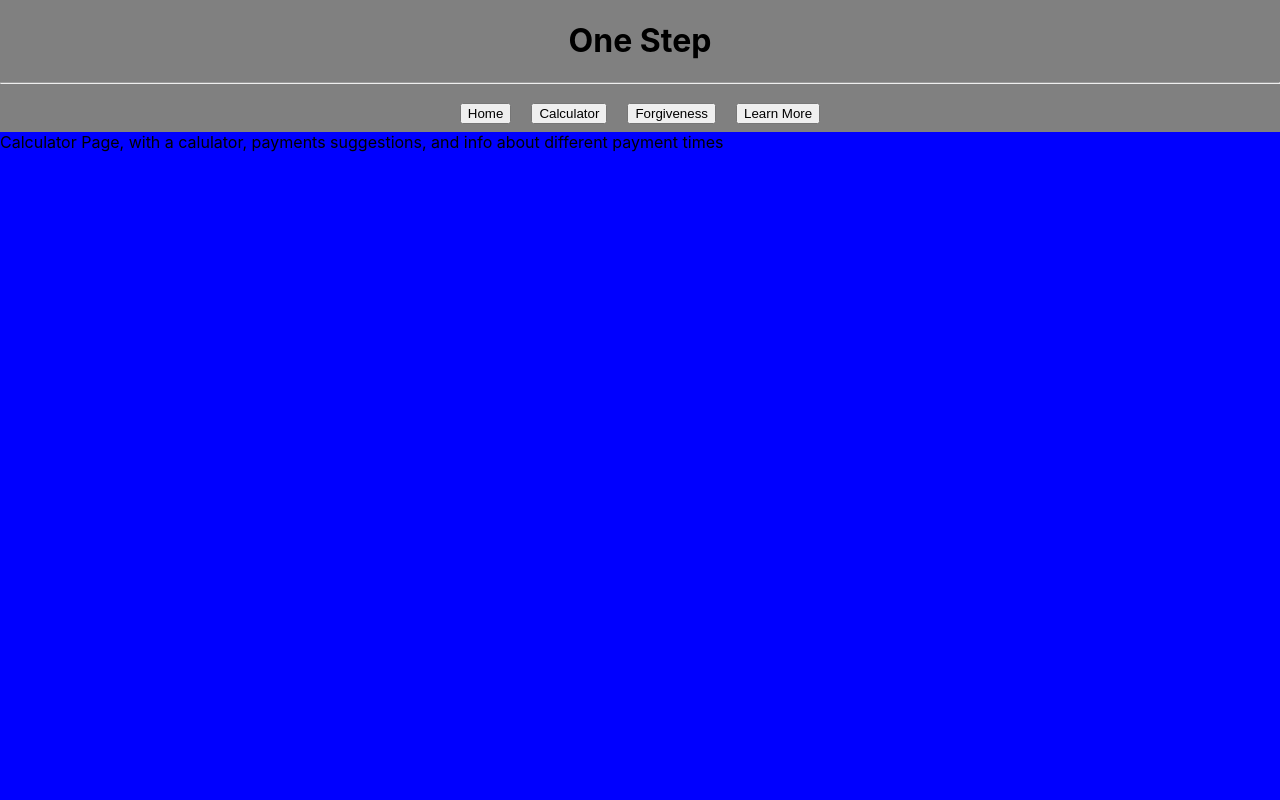
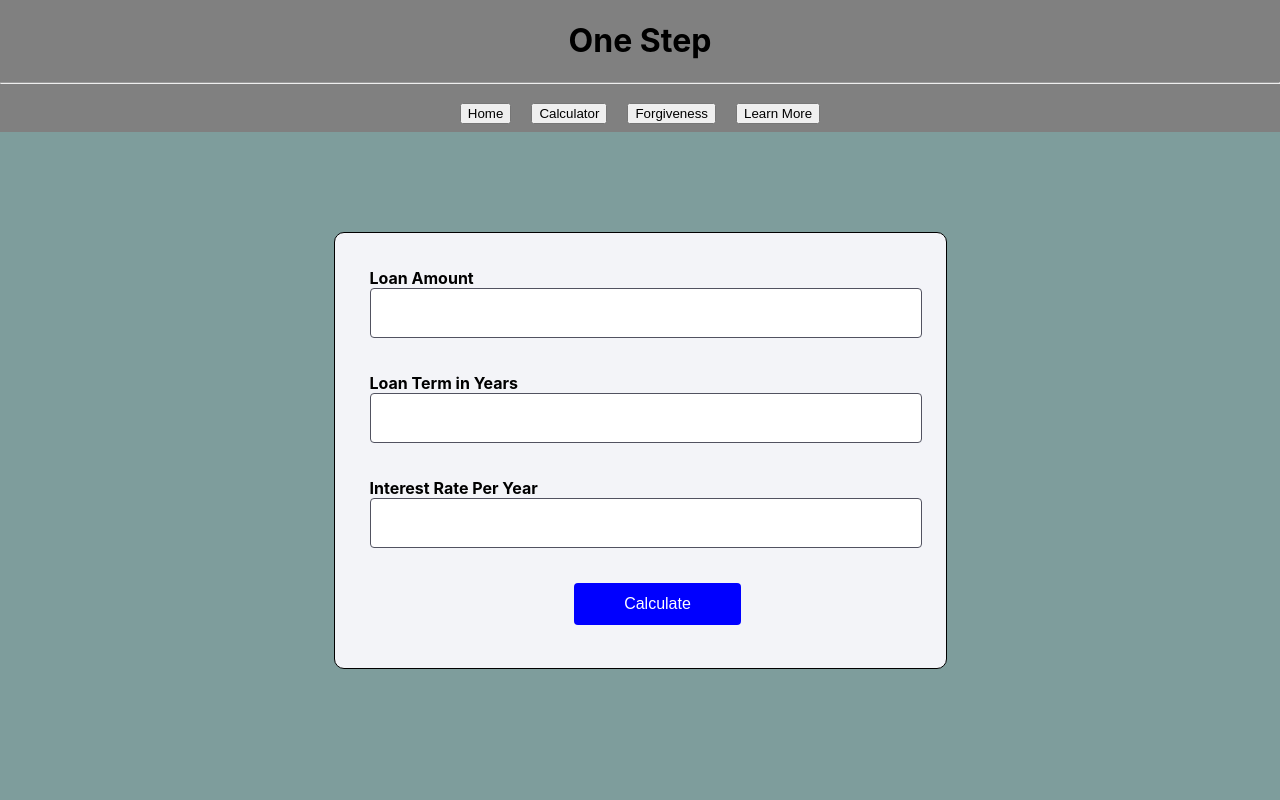
Before and after one commit to Cazi/JPMColumbusHackathon, a React (Create React App) app in the folder one-step/: page /calculator in a window 1280 px wide. Shown: the top 800 px of the page. Built offline with nearby package versions, Linux system fonts and the light colour scheme.

Commit message:
calculator

```diff
--- a/one-step/src/components/pages/CalculatorPage/CalculatorPage.tsx
+++ b/one-step/src/components/pages/CalculatorPage/CalculatorPage.tsx
@@ -2,11 +2,83 @@ import { FC } from "react";
 import styled from "styled-components";
 const CalculatorPageContainer = styled.div`
   height: 100vh;
+  background-color: #7E9D9C;
+`;
+
+const CalculatorLocation = styled.div`
+  padding-top: 100px;
+  display: flex;
+  justify-content: center;
+  height: 100vh;
+`;
+
+const CalculatorFrame = styled.div`
+  background-color: #f3f4f8!important;
+  border: 1.6px solid black;
+  border-radius: 10px;
+  height: 50%;
+  width: 45%;
+  padding-left: 35px;
+  padding-top: 35px;
+`;
+
+const CalculatorInput = styled.input`
+  padding-top: 20px;
+  background-color: #fff;
+  border: .0625rem solid #515260;
+  border-radius: 4px;
+  color: #151515;
+  display: block;
+  font-family: CircularStd-Book,Arial,sans-serif;
+  font-size: 1rem;
+  font-style: normal;
+  font-weight: 400;
+  height: 2rem;
+  padding: .5rem 1rem;
+  width: 90%;
+`;
+
+const PadDiv = styled.div`
+  display: flex;
+  padding-top: 35px;
+  justify-content: center;
+`;
+
+const CalculatorButton = styled.button`
+  display: inline-block;
+  padding: 0.4em 0.8em;
   background-color: blue;
-`;
+  border: none;
+  border-radius: 4px;
+  font-family: 'PT Sans', sans-serif;
+  font-size: 16px;
+  line-height: 24px;
+  color: #fff;
+  cursor: pointer;
+  line-height: normal;
+  padding: .75rem .75rem;
+  padding-left: 50px;
+  padding-right: 50px;
+  `;
+
 const CalculatorPage: FC = () => {
-  return <CalculatorPageContainer>Calculator Page, with a calulator, payments suggestions,
-    and info about different payment times</CalculatorPageContainer>;
+  return <CalculatorPageContainer>
+    <CalculatorLocation>
+      <CalculatorFrame>
+        <b>Loan Amount</b>
+        <CalculatorInput />
+        <PadDiv />
+        <b>Loan Term in Years</b>
+        <CalculatorInput />
+        <PadDiv />
+        <b>Interest Rate Per Year</b>
+        <CalculatorInput />
+        <PadDiv>
+          <CalculatorButton>Calculate</CalculatorButton>
+        </PadDiv>
+      </CalculatorFrame>
+    </CalculatorLocation>
+    </CalculatorPageContainer>;
 };
 
 export default CalculatorPage;
```
